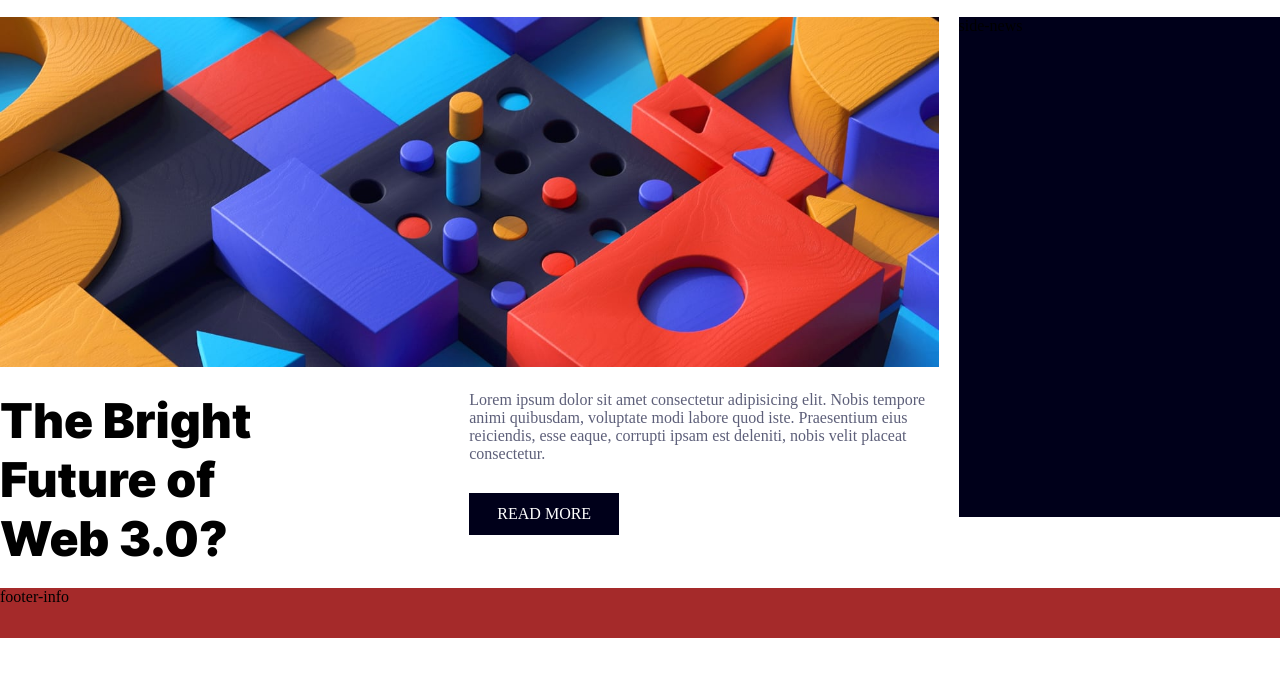
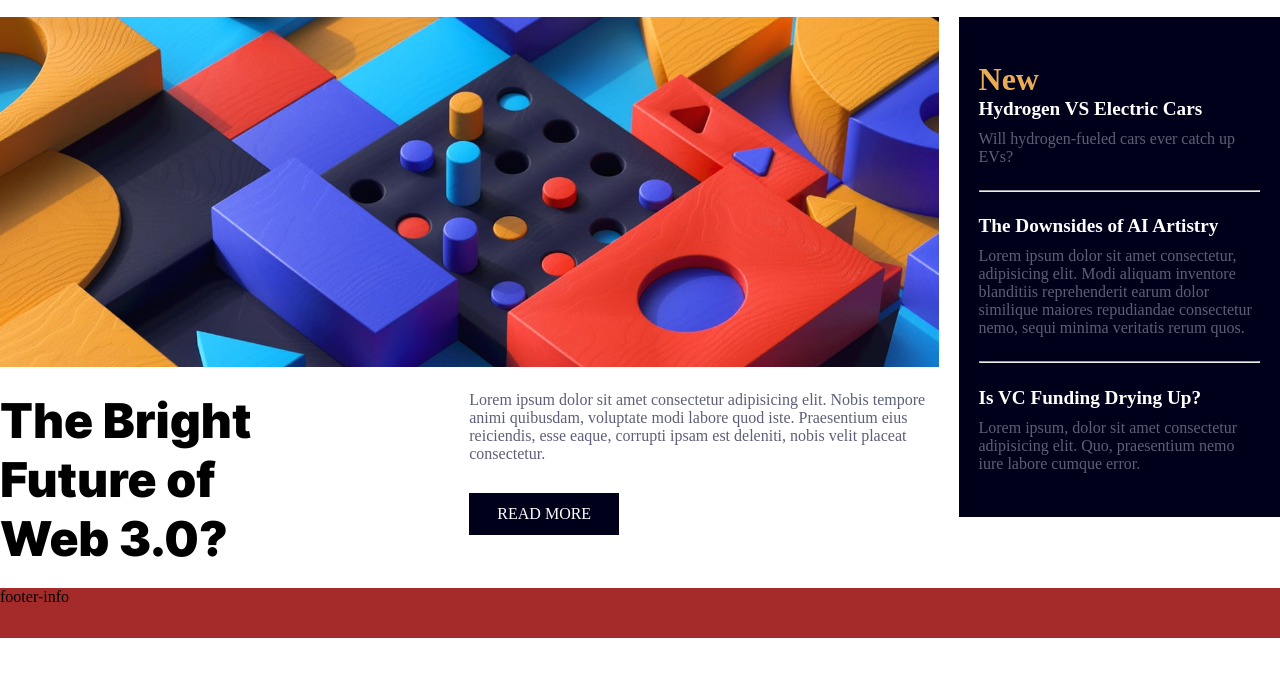
Before and after one commit to mistakeltu/fem_homepage_main, a website: page index.html in a window 1280 px wide. Shown: the part 153-830 px from the top of the page. Drawn offline with Linux system fonts and the light colour scheme.

Commit message:
Side news flex and info

```diff
--- a/css/base/layout.css
+++ b/css/base/layout.css
@@ -76,10 +76,34 @@
 /* NEWS */
 
 .side-news {
+  display: flex;
+  flex-direction: column;
+  justify-content: space-evenly;
   grid-column: 3/4;
   grid-row: 2/4;
   height: 500px;
   background-color: hsl(240, 100%, 5%);
+  padding: 20px;
+}
+
+.news h2 {
+  color: #ffffff;
+}
+
+.news p {
+  padding-top: 10px;
+  color: hsl(236, 13%, 42%);
+}
+
+.side-news-title {
+  color: hsl(35, 77%, 62%);
+}
+
+.news-about {
+  text-decoration: none;
+  color: #ffffff;
+  font-size: larger;
+  font-weight: 600;
 }
 
 /* FOOTER */
@@ -92,7 +116,7 @@
 
 /* MEDIA */
 
-@media (max-width: 920px) {
+@media (max-width: 1200px) {
   .container {
     grid-template-columns: 1fr;
     width: 100%;
--- a/index.html
+++ b/index.html
@@ -64,7 +64,35 @@
         </div>
       </div>
       <div class="footer-info">footer-info</div>
-      <div class="side-news">side-news</div>
+      <div class="side-news">
+        <div class="news">
+          <h1 class="side-news-title">New</h1>
+          <a href="#" class="news-about">Hydrogen VS Electric Cars</a>
+          <p>Will hydrogen-fueled cars ever catch up EVs?</p>
+        </div>
+        <div>
+          <hr />
+        </div>
+        <div class="news">
+          <a href="#" class="news-about">The Downsides of AI Artistry</a>
+          <p>
+            Lorem ipsum dolor sit amet consectetur, adipisicing elit. Modi
+            aliquam inventore blanditiis reprehenderit earum dolor similique
+            maiores repudiandae consectetur nemo, sequi minima veritatis rerum
+            quos.
+          </p>
+        </div>
+        <div>
+          <hr />
+        </div>
+        <div class="news">
+          <a href="#" class="news-about">Is VC Funding Drying Up?</a>
+          <p>
+            Lorem ipsum, dolor sit amet consectetur adipisicing elit. Quo,
+            praesentium nemo iure labore cumque error.
+          </p>
+        </div>
+      </div>
     </div>
   </body>
 </html>
```
